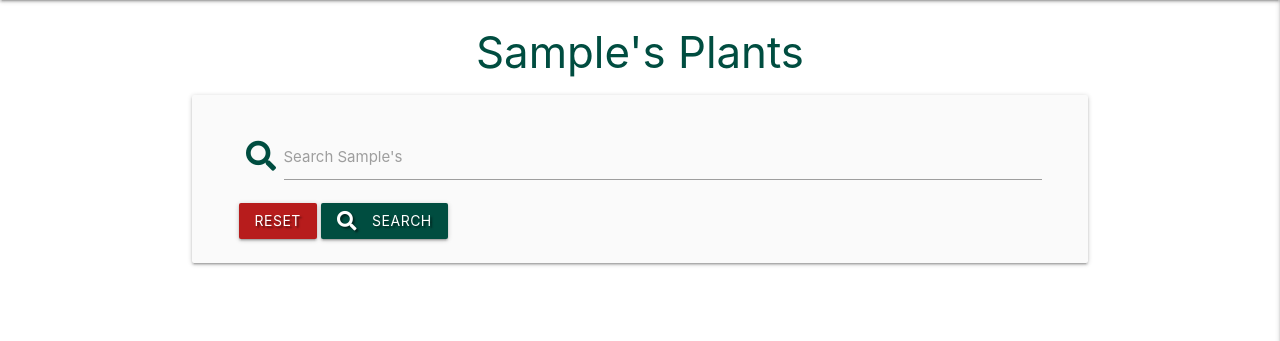
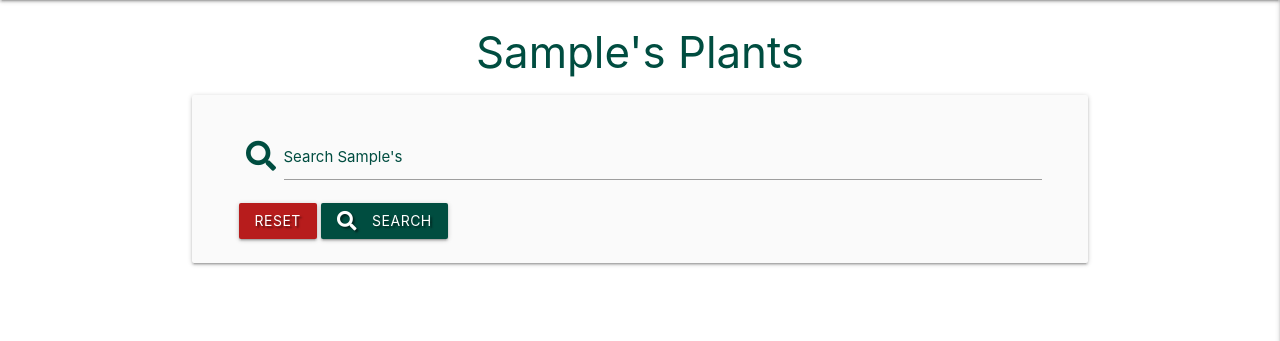
Before and after one commit to janet-dev/ci-milestone-project-3, a Flask app: page /search_profile in a window 1280 px wide. Shown: the part 64-405 px from the top of the page. Run offline with Flask 2, Linux system fonts and the light colour scheme; the visitor is signed in with stand-in values (Sample User, id 1); a database or web service that is not in the repository returns one stand-in record (values such as "Sample title"); some libraries are stand-ins or nearby versions.

Commit message:
Change label colour to dark teal for search boxes

```diff
--- a/templates/plants.html
+++ b/templates/plants.html
@@ -9,7 +9,7 @@
                 <div class="input-field col l12">
                     <i class="fas fa-search prefix teal-text text-darken-4"></i>
                     <input type="text" name="query" id="query" minlength="3" class="validate" required>
-                    <label for="query">Search All</label>
+                    <label for="query" class="teal-text text-darken-4">Search All</label>
                 </div>
             </div>
             <div class="col l12">
--- a/templates/profile.html
+++ b/templates/profile.html
@@ -9,7 +9,7 @@
                 <div class="input-field col l12">
                     <i class="fas fa-search prefix teal-text text-darken-4"></i>
                     <input type="text" name="query" id="query" minlength="3" class="validate" required>
-                    <label for="query">Search {{ username|title }}'s</label>
+                    <label for="query" class="teal-text text-darken-4">Search {{ username|title }}'s</label>
                 </div>
             </div>
             <div class="col l12">
```
